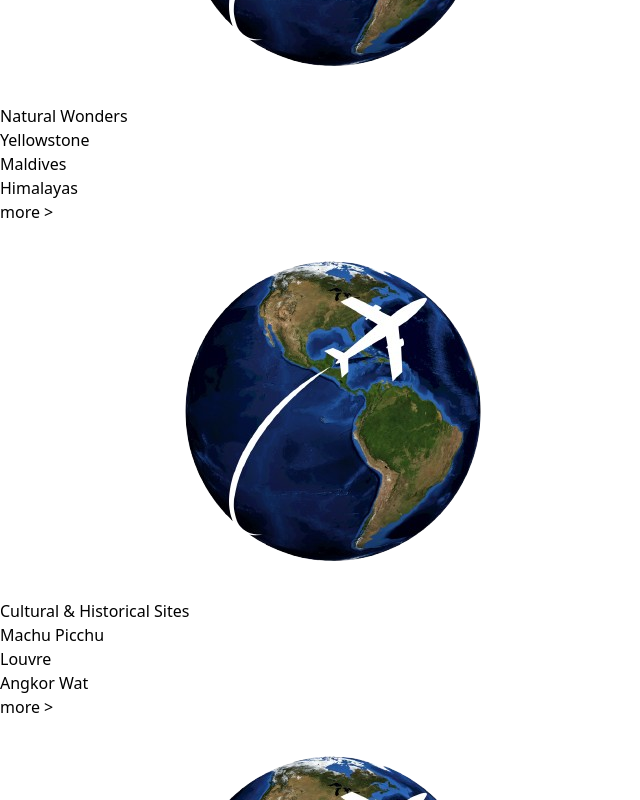
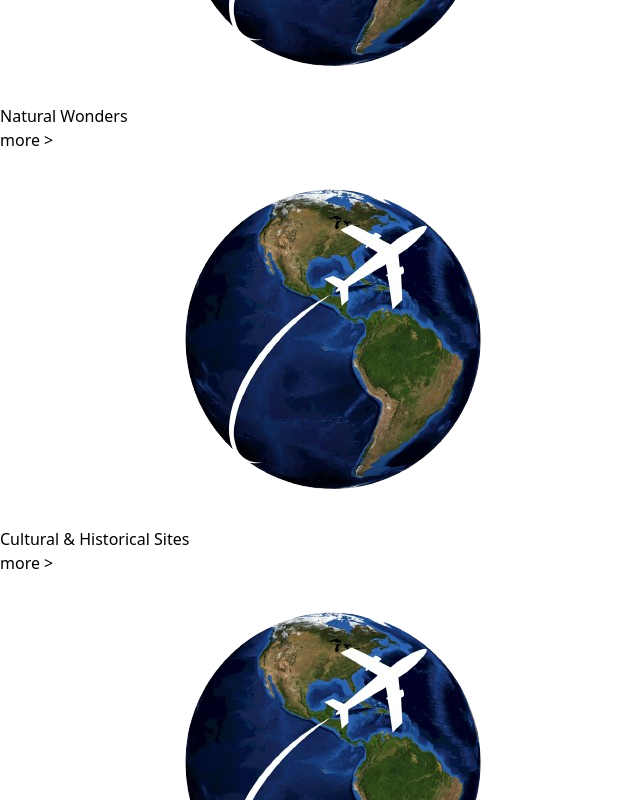
Before and after one commit to vanshika704/Travelouttttweb, a React (Vite) app: page /searchall in a window 1280 px wide. Shown: the part 1540-2340 px from the top of the page, without its empty margins (0-640 px from the left). Built offline with nearby package versions, Linux system fonts and the light colour scheme.

Commit message:
eeeeeeeeee

```diff
--- a/src/components/aisehi.jsx
+++ b/src/components/aisehi.jsx
@@ -44,7 +44,10 @@ const DestinationCard = ({ category, places, image1 }) => {
         <ul className="mt-2 text-gray-600 list-disc list-inside">
           {places && places.length > 0 ? (
             places.map((place, index) => (
-              <li key={index}>{place}</li>
+              <li key={index} className="flex items-center mt-1">
+                <img src={place.image} alt={place.name} className="w-8 h-8 rounded-full mr-2" /> {/* Place Image */}
+                {place.name}
+              </li>
             ))
           ) : (
             <li>No places available</li> // Fallback for no places
@@ -59,7 +62,10 @@ const DestinationCard = ({ category, places, image1 }) => {
 // PropTypes validation
 DestinationCard.propTypes = {
   category: PropTypes.string.isRequired,  // category must be a string and required
-  places: PropTypes.arrayOf(PropTypes.string).isRequired, // places must be an array of strings and required
+  places: PropTypes.arrayOf(PropTypes.shape({
+    name: PropTypes.string.isRequired, // name of the place is required
+    image: PropTypes.string.isRequired, // image URL for the place is required
+  })).isRequired, // places must be an array of objects with name and image
   image1: PropTypes.string.isRequired // image1 must be a string (URL) and required
 };
 
--- a/src/pages/Searchall.jsx
+++ b/src/pages/Searchall.jsx
@@ -41,11 +41,49 @@ const destinations = [
   { category: "Lesser-Known Gems", places: ["Hallstatt", "Faroe Islands", "Cotswolds"], image: image6 },
 ];
 
+// function Searchall() {
+//   return (
+//     <>
+//       <div className="bg-neutral-900 h-full">
+//         <div className="flex justify-center gap-6 mt-0">
+//           <SocialMediaCard
+//             platform="Instagram"
+//             image1={image3}
+//             icon="fab fa-instagram"
+//           />
+//           <SocialMediaCard
+//             platform="Twitter - X"
+//             image1={image3}
+//             icon="fab fa-twitter"
+//           />
+//           <SocialMediaCard
+//             platform="LinkedIn"
+//             image1={image3}
+//             icon="fab fa-linkedin"
+//           />
+//         </div>
+
+//         <div className="flex flex-wrap justify-center mt-10 gap-6">
+//           {destinations.map((category, index) => (
+//             <DestinationCard
+//               key={index}
+//               category={category.category}
+//               places={category.places}
+//               image1={category.image} // Pass the image for each destination
+//             />
+//           ))}
+//         </div>
+//       </div>
+//     </>
+//   );
+// }
+
+// export default Searchall;
 function Searchall() {
   return (
     <>
-      <div className="bg-neutral-900 h-full">
-        <div className="flex justify-center gap-6 mt-0">
+      <div className="bg-neutral-900 h-screen">
+        <div className="flex justify-center gap-6 mt-10">
           <SocialMediaCard
             platform="Instagram"
             image1={image3}
@@ -69,7 +107,7 @@ function Searchall() {
               key={index}
               category={category.category}
               places={category.places}
-              image1={category.image} // Pass the image for each destination
+              image1={category.image} // Pass the category image if needed
             />
           ))}
         </div>
@@ -77,5 +115,4 @@ function Searchall() {
     </>
   );
 }
-
 export default Searchall;
```
